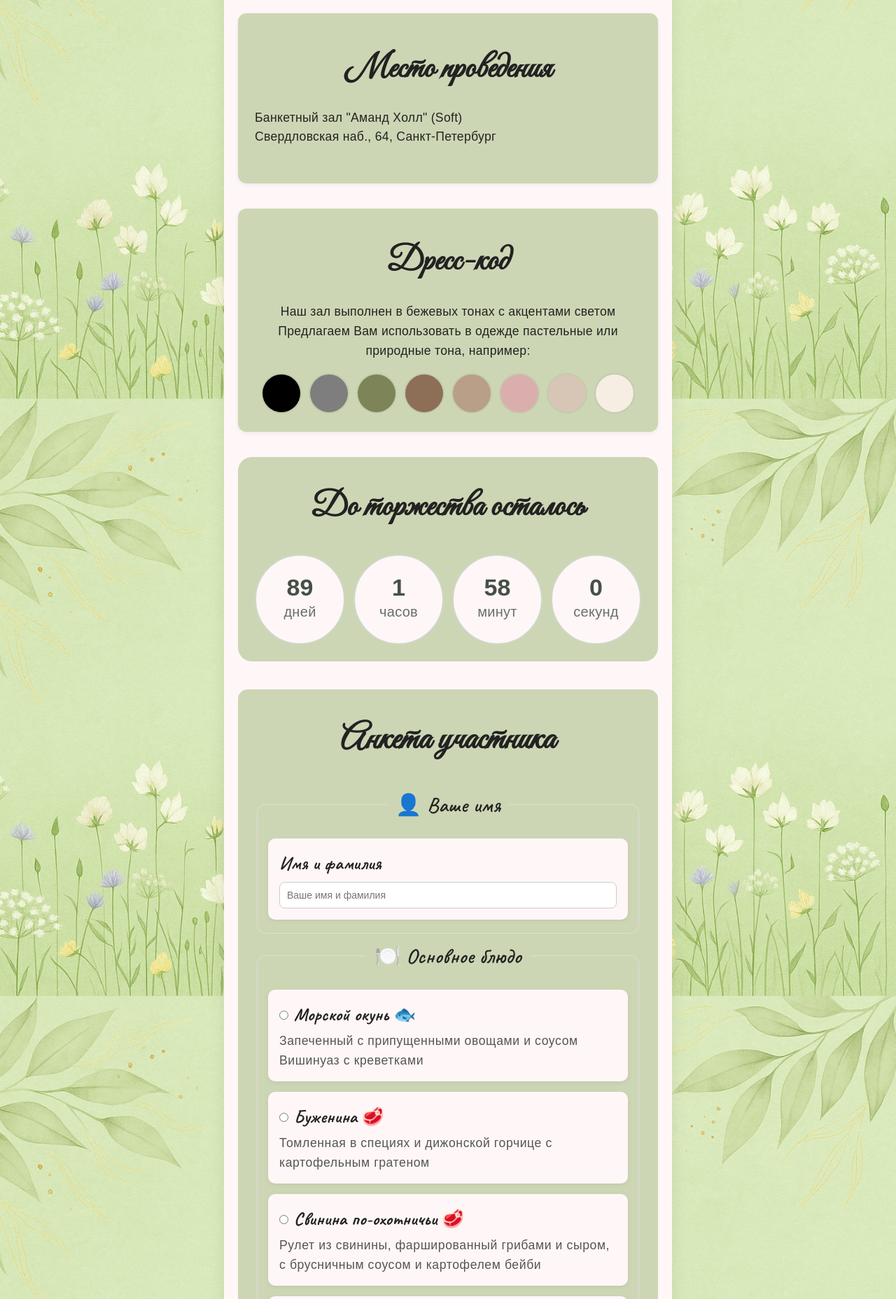
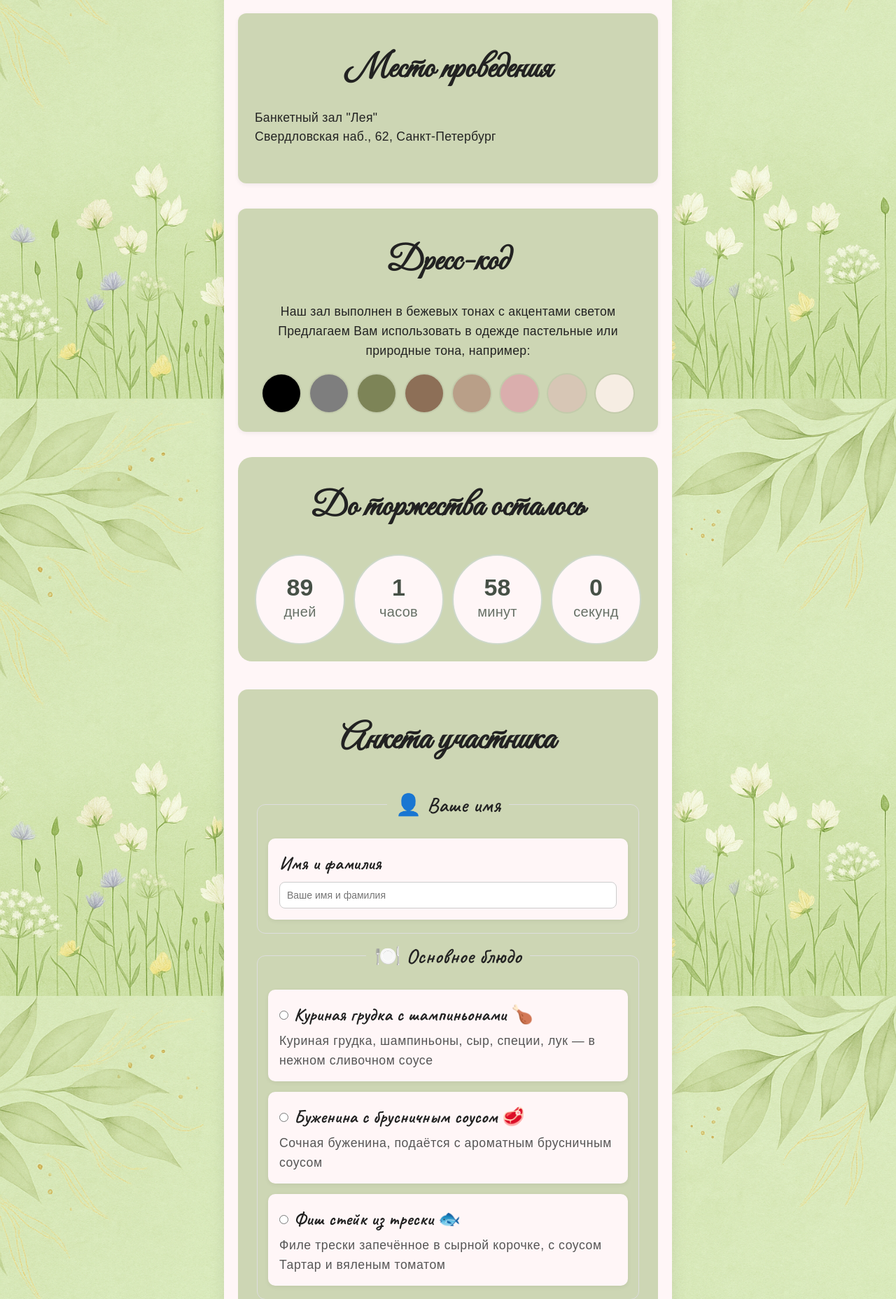
Before and after one commit to vihuhool/wedding, a Flask app: page / in a window 1280 px wide. Shown: the part 1137-2993 px from the top of the page at 70% size. Run offline with Flask 3, Linux system fonts and the light colour scheme; the visitor is signed in with stand-in values (Sample User, id 1); parts of the project's set-up code (start-up, migrations or seed data) failed here and were passed over; some libraries are stand-ins or nearby versions; some web fonts are replaced.

Commit message:
something added

```diff
--- a/app.py
+++ b/app.py
@@ -91,20 +91,20 @@ def logout():
 @login_required
 def submit_rsvp():
     name = request.form.get("name")
-    drinks = request.form.getlist("drinks")  # список
+    drinks = request.form.getlist("drinks")
     wine_color = request.form.get("wine_color")
     wine_type = request.form.get("wine_type")
     zags = request.form.get("zags")
     restrictions = request.form.get("restrictions")
     main_dish = request.form.get("main_dish")
+    side_dish = request.form.get("side_dish")   # 👈 новый блок
 
-    # Преобразуем список напитков в строку (через запятую)
     drinks_str = ", ".join(drinks)
 
     conn = get_db_connection()
     conn.execute(
-        "INSERT INTO guests (user_id, name, drinks, wine_color, wine_type, zags, food, main_dish) VALUES (?, ?, ?, ?, ?, ?, ?, ?)",
-        (current_user.id, name, drinks_str, wine_color, wine_type, zags, restrictions, main_dish),
+        "INSERT INTO guests (user_id, name, drinks, wine_color, wine_type, zags, food, main_dish, side_dish) VALUES (?, ?, ?, ?, ?, ?, ?, ?, ?)",
+        (current_user.id, name, drinks_str, wine_color, wine_type, zags, restrictions, main_dish, side_dish),
     )
     conn.commit()
     conn.close()
--- a/schema.sql
+++ b/schema.sql
@@ -10,12 +10,13 @@ CREATE TABLE guests (
     id INTEGER PRIMARY KEY AUTOINCREMENT,
     user_id INTEGER NOT NULL,
     name TEXT NOT NULL,
-    drinks TEXT,               -- список напитков
+    drinks TEXT,
     wine_color TEXT,
     wine_type TEXT,
     zags TEXT,
-    food TEXT,
-    main_dish TEXT,                 -- аллергии и пожелания
+    food TEXT,                 -- аллергии и пожелания
+    main_dish TEXT,
+    side_dish TEXT,            -- новый гарнир
     submitted_at TIMESTAMP DEFAULT CURRENT_TIMESTAMP,
     FOREIGN KEY (user_id) REFERENCES users(id)
 );
--- a/templates/index.html
+++ b/templates/index.html
@@ -26,10 +26,10 @@
     </div>
     <div class="event-info">
       <h3> Место проведения</h3>
-      <p>Банкетный зал "Аманд Холл" (Soft)<br>Свердловская наб., 64, Санкт-Петербург</p>
+      <p>Банкетный зал "Лея"<br>Свердловская наб., 62, Санкт-Петербург</p>
       <div class="map-container">
         <script type="text/javascript" charset="utf-8" async
-          src="https://api-maps.yandex.ru/services/constructor/1.0/js/?um=constructor%3A83c080a8a7eebb7d3ad63f79b82e2027908f1c8ddbf5444f8c803bdd86b92266&amp;width=100%25&amp;height=300&amp;lang=ru_RU&amp;scroll=true">
+          src="https://api-maps.yandex.ru/services/constructor/1.0/js/?um=constructor%3A317e1229c0303a240f835b1636f362c2167f79794723a2f41b3fedb117de73ea&amp;width=566&amp;height=400&amp;lang=ru_RU&amp;scroll=true">
         </script>
       </div>
     </div>
@@ -95,34 +95,51 @@
 
         <label class="dish-option">
           <div class="dish-header">
-            <input type="radio" name="main_dish" value="okun">
-            <span class="dish-title">Морской окунь 🐟</span>
+            <input type="radio" name="main_dish" value="chicken_mushroom" required>
+            <span class="dish-title">Куриная грудка с шампиньонами 🍗</span>
           </div>
-          <span class="dish-description">Запеченный с припущенными овощами и соусом Вишинуаз с креветками</span>
+          <span class="dish-description">Куриная грудка, шампиньоны, сыр, специи, лук — в нежном сливочном соусе</span>
         </label>
 
         <label class="dish-option">
           <div class="dish-header">
-            <input type="radio" name="main_dish" value="buzhenina">
-            <span class="dish-title">Буженина 🥩</span>
+            <input type="radio" name="main_dish" value="buzhenina" required>
+            <span class="dish-title">Буженина с брусничным соусом 🥩</span>
           </div>
-          <span class="dish-description">Томленная в специях и дижонской горчице с картофельным гратеном</span>
+          <span class="dish-description">Сочная буженина, подаётся с ароматным брусничным соусом</span>
         </label>
 
         <label class="dish-option">
           <div class="dish-header">
-            <input type="radio" name="main_dish" value="svinina">
-            <span class="dish-title">Свинина по-охотничьи 🥩</span>
+            <input type="radio" name="main_dish" value="cod_fish" required>
+            <span class="dish-title">Фиш стейк из трески 🐟</span>
           </div>
-          <span class="dish-description">Рулет из свинины, фаршированный грибами и сыром, с брусничным соусом и картофелем бейби</span>
+          <span class="dish-description">Филе трески запечённое в сырной корочке, с соусом Тартар и вяленым томатом</span>
+        </label>
+      </fieldset>
+
+      <fieldset>
+        <legend>🥗 Гарнир</legend>
+
+        <label class="dish-option">
+          <div class="dish-header">
+            <input type="radio" name="side_dish" value="potato" required>
+            <span class="dish-title">Картофель 🥔</span>
+          </div>
         </label>
 
         <label class="dish-option">
           <div class="dish-header">
-            <input type="radio" name="main_dish" value="chicken">
-            <span class="dish-title">Стейк из цыплёнка 🥩</span>
+            <input type="radio" name="side_dish" value="grilled_veggies" required>
+            <span class="dish-title">Овощи гриль 🥦</span>
           </div>
-          <span class="dish-description">На гриле с печёными овощами и кисло-сладким соусом</span>
+        </label>
+
+        <label class="dish-option">
+          <div class="dish-header">
+            <input type="radio" name="side_dish" value="mexican_rice" required>
+            <span class="dish-title">Рис по‑мексикански 🌶️</span>
+          </div>
         </label>
         </fieldset>
         <fieldset>
@@ -185,8 +202,6 @@
             </div>
           </div>
         </fieldset>
-
-
       <fieldset>
         <legend>💍 Присутствие в ЗАГСе (12:40)</legend>
 
```
Lines whose indentation alone changed are shown as unchanged.
